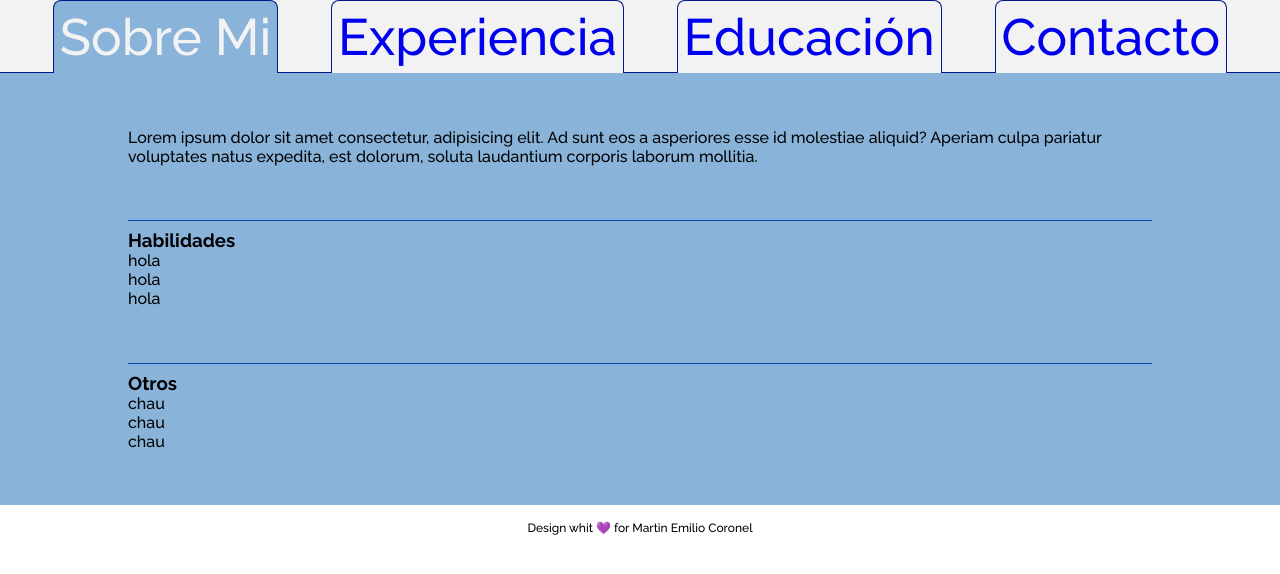
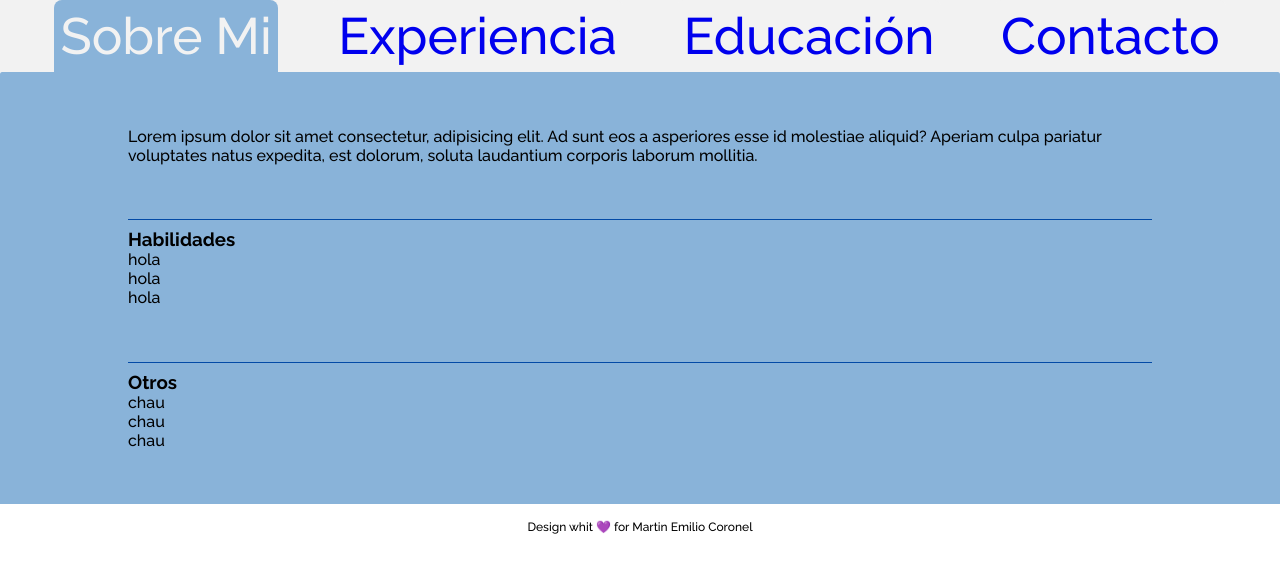
Before and after one commit to Lacanao/CVticmas, a website: page index.html in a window 1280 px wide. Drawn offline with nearby package versions, Linux system fonts and the light colour scheme; no server answers.

Commit message:
optimizado

```diff
--- a/src/css/styles.css
+++ b/src/css/styles.css
@@ -69,12 +69,12 @@ li {
 }
 
 .nav-list-item {
-  border: 1px solid var(--var-color-1);
+  /* border: 1px solid var(--var-color-1); */
   border-bottom: none;
   border-radius: 8px 8px 0 0;
   padding: 6px;
   background-color: var(--var-color-5);
-  margin-bottom: -1px;
+  /* margin-bottom: -1px; */
 }
 
 .nav-list-item:first-child {
@@ -96,8 +96,9 @@ li {
 /* Secciones */
 .sectionsContainer {
   background-color: var(--var-color-4);
-  border-top: 1px solid var(--var-color-1);
+  /* border-top: 1px solid var(--var-color-1); */
   height: 432px;
+  border-radius: 2px 2px 0 0;
 }
 
 .container {
--- a/src/js/navigation.js
+++ b/src/js/navigation.js
@@ -1,3 +1,5 @@
+
+
 aboutMe.addEventListener('click', () => {
     seccion1.classList.remove('inactive')
 
```
